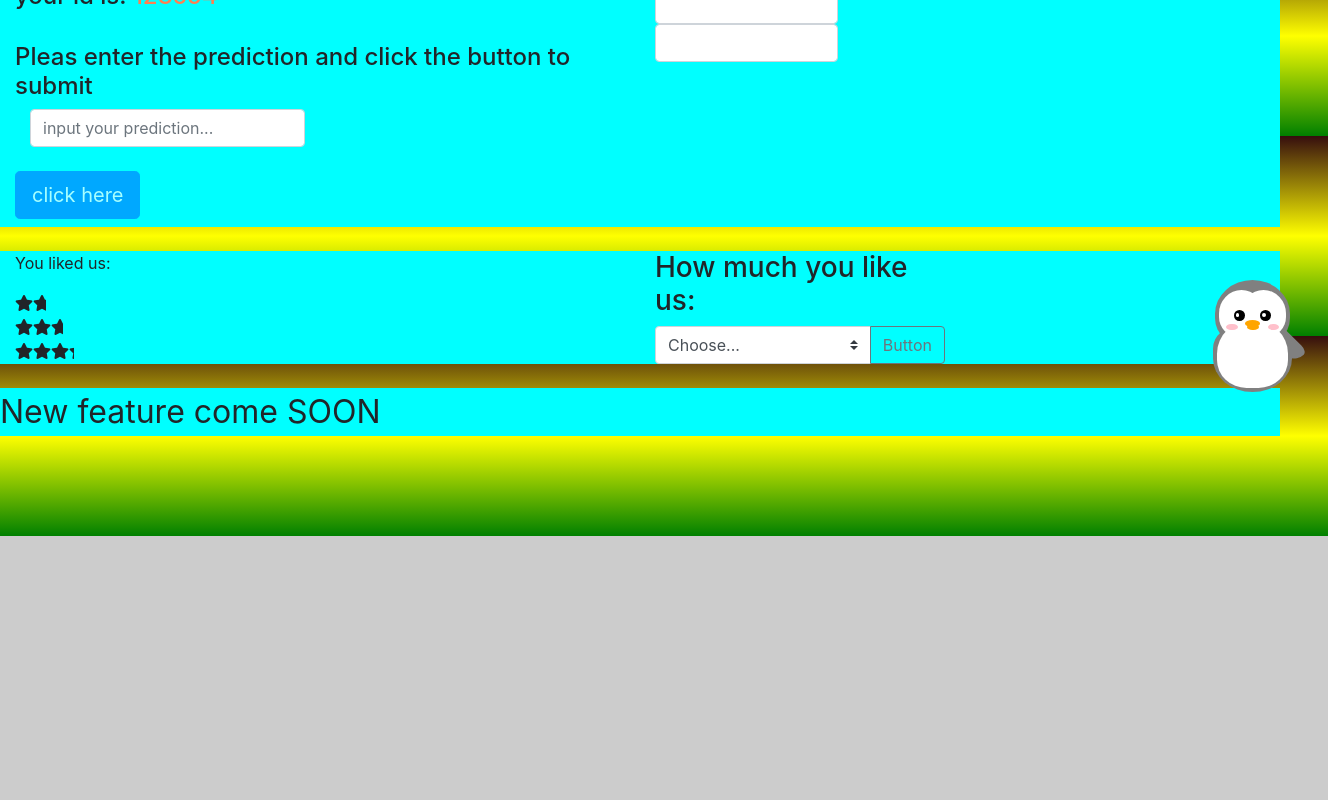
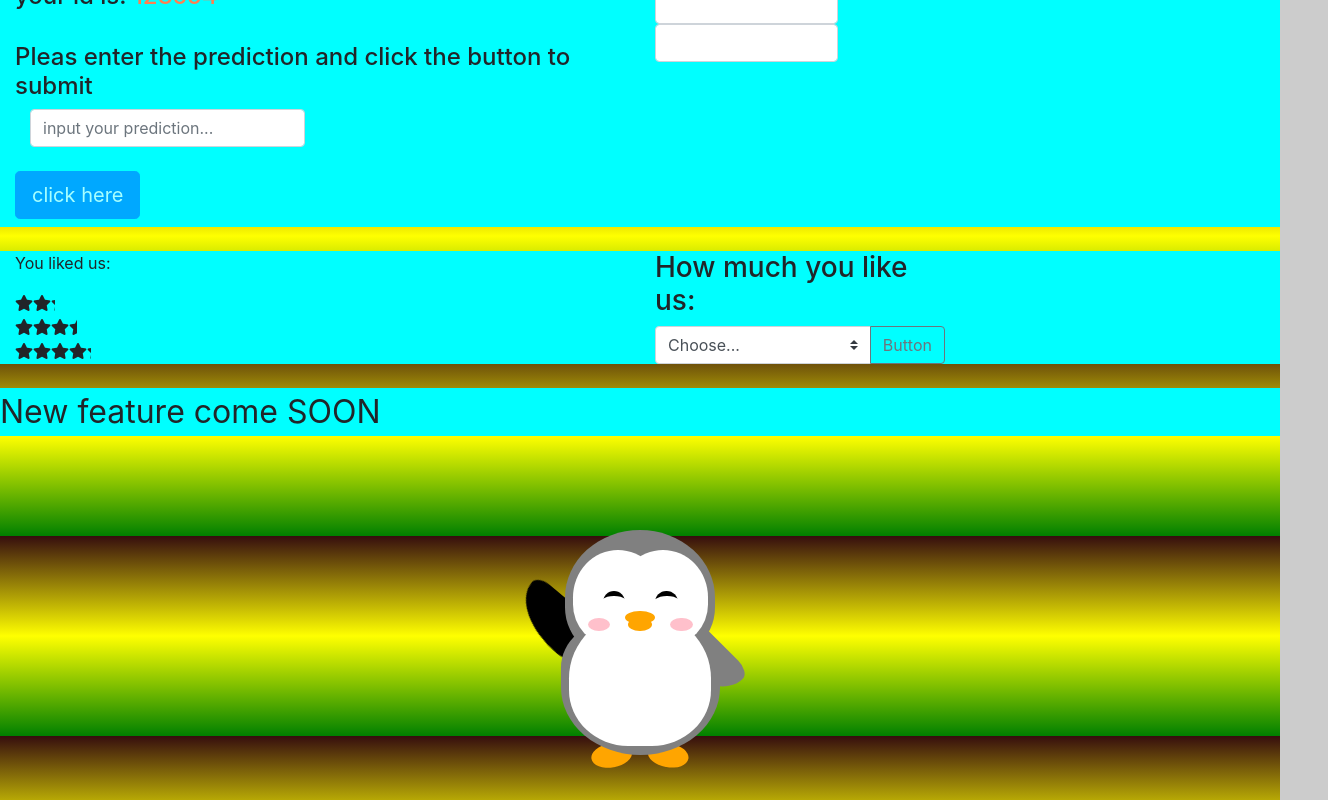
Before and after one commit to SaeidAshian/Angular-4-5, an Angular app in the folder first-app/: page / in a window 1280 px wide. Shown: the part 264-1064 px from the top of the page, 1328 px wide, since content can reach past the window. Before the commit the page ends 800 px from the top, so only its background shows below. Built offline with nearby package versions, Linux system fonts and the light colour scheme.

Commit message:
add penguing hand shacking
add new componentet use variable in css3

```diff
--- a/first-app/src/app/app.module.ts
+++ b/first-app/src/app/app.module.ts
@@ -8,11 +8,12 @@ import { ChangeBackGroundComponent } from './change-back-ground/change-back-grou
 import { StarComponent } from './star/star.component';
 import { CommentComponent } from './comment/comment.component';
 import { HeaderComponent } from './header/header.component';
-import { PenguinComponent } from './penguin/penguin.component'
+import { PenguinComponent } from './penguin/penguin.component';
+import { PenguinShackingComponent } from './penguin-shacking/penguin-shacking.component'
 
 @NgModule({
   declarations: [
-    AppComponent,TestComponent, HomeComponent, ChangeBackGroundComponent, StarComponent, CommentComponent, HeaderComponent, PenguinComponent
+    AppComponent,TestComponent, HomeComponent, ChangeBackGroundComponent, StarComponent, CommentComponent, HeaderComponent, PenguinComponent, PenguinShackingComponent
   ],
   imports: [
     BrowserModule,
--- a/first-app/src/app/home/home.component.css
+++ b/first-app/src/app/home/home.component.css
@@ -1,6 +1,8 @@
 .right-bottom {
-    top: 66%;
-    left: 92%;
+    top: -0.5rem;
+
+
+    right: 12rem;
     width: 1%;
     height: 1%;
 
--- a/first-app/src/app/home/home.component.html
+++ b/first-app/src/app/home/home.component.html
@@ -1,5 +1,6 @@
 
 <div [ngStyle]="{ backgroundColor : getColor() }" class="container-fluid">
+
     <div   class="row">
         <div class="col-lg-6">
             <h1>welcome to online result prediction</h1>
@@ -88,8 +89,6 @@
 <br>
 
 
-<app-change-back-ground>
-
-</app-change-back-ground>
-
-<app-penguin style=" position: absolute" class="right-bottom" ></app-penguin>
+<app-change-back-ground></app-change-back-ground>
+<app-penguin style="position:fixed" class="right-bottom" ></app-penguin>
+<app-penguin-shacking></app-penguin-shacking>
--- /dev/null
+++ b/first-app/src/app/penguin-shacking/penguin-shacking.component.html
@@ -0,0 +1,231 @@
+<style>
+    :root {
+      --penguin-size: 300px;
+      --penguin-skin: gray;
+      --penguin-belly: white;
+      --penguin-beak: orange;
+    }
+
+    @media (max-width: 350px) {
+      :root {
+
+        /* add code below */
+        --penguin-size:200px;
+        --penguin-skin:black;
+        /* add code above */
+
+      }
+    }
+
+    .penguin {
+      position: relative;
+      margin: auto;
+      display: block;
+      margin-top: 5%;
+      width: var(--penguin-size, 300px);
+      height: var(--penguin-size, 300px);
+    }
+
+    .right-cheek {
+      top: 15%;
+      left: 35%;
+      background: var(--penguin-belly, white);
+      width: 60%;
+      height: 70%;
+      border-radius: 70% 70% 60% 60%;
+    }
+
+    .left-cheek {
+      top: 15%;
+      left: 5%;
+      background: var(--penguin-belly, white);
+      width: 60%;
+      height: 70%;
+      border-radius: 70% 70% 60% 60%;
+    }
+
+    .belly {
+      top: 60%;
+      left: 2.5%;
+      background: var(--penguin-belly, white);
+      width: 95%;
+      height: 100%;
+      border-radius: 120% 120% 100% 100%;
+    }
+
+    .penguin-top {
+      top: 10%;
+      left: 25%;
+      background: var(--penguin-skin, gray);
+      width: 50%;
+      height: 45%;
+      border-radius: 70% 70% 60% 60%;
+    }
+
+    .penguin-bottom {
+      top: 40%;
+      left: 23.5%;
+      background: var(--penguin-skin, gray);
+      width: 53%;
+      height: 45%;
+      border-radius: 70% 70% 100% 100%;
+    }
+
+    .right-hand {
+      top: 5%;
+      left: 25%;
+      background: var(--penguin-skin, black);
+      width: 30%;
+      height: 60%;
+      border-radius: 30% 30% 120% 30%;
+      transform: rotate(130deg);
+      z-index: -1;
+      animation-duration: 3s;
+      animation-name: wave;
+      animation-iteration-count: infinite;
+      transform-origin:0% 0%;
+      animation-timing-function: linear;
+    }
+
+    @keyframes wave {
+        10% {
+          transform: rotate(110deg);
+        }
+        20% {
+          transform: rotate(130deg);
+        }
+        30% {
+          transform: rotate(110deg);
+        }
+        40% {
+          transform: rotate(130deg);
+        }
+      }
+
+    .left-hand {
+      top: 0%;
+      left: 75%;
+      background: var(--penguin-skin, gray);
+      width: 30%;
+      height: 60%;
+      border-radius: 30% 30% 30% 120%;
+      transform: rotate(-45deg);
+      z-index: -1;
+    }
+
+    .right-feet {
+      top: 85%;
+      left: 60%;
+      background: var(--penguin-beak, orange);
+      width: 15%;
+      height: 30%;
+      border-radius: 50% 50% 50% 50%;
+      transform: rotate(-80deg);
+      z-index: -2222;
+    }
+
+    .left-feet {
+      top: 85%;
+      left: 25%;
+      background: var(--penguin-beak, orange);
+      width: 15%;
+      height: 30%;
+      border-radius: 50% 50% 50% 50%;
+      transform: rotate(80deg);
+      z-index: -2222;
+    }
+
+    .right-eye {
+      top: 45%;
+      left: 60%;
+      background: black;
+      width: 15%;
+      height: 17%;
+      border-radius: 50%;
+    }
+
+    .left-eye {
+      top: 45%;
+      left: 25%;
+      background: black;
+      width: 15%;
+      height: 17%;
+      border-radius: 50%;
+    }
+
+    .sparkle {
+      top: 25%;
+      left:-23%;
+      background: white;
+      width: 150%;
+      height: 100%;
+      border-radius: 50%;
+    }
+
+    .blush-right {
+      top: 65%;
+      left: 15%;
+      background: pink;
+      width: 15%;
+      height: 10%;
+      border-radius: 50%;
+    }
+
+    .blush-left {
+      top: 65%;
+      left: 70%;
+      background: pink;
+      width: 15%;
+      height: 10%;
+      border-radius: 50%;
+    }
+
+    .beak-top {
+      top: 60%;
+      left: 40%;
+      background: var(--penguin-beak, orange);
+      width: 20%;
+      height: 10%;
+      border-radius: 50%;
+    }
+
+    .beak-bottom {
+      top: 65%;
+      left: 42%;
+      background: var(--penguin-beak, orange);
+      width: 16%;
+      height: 10%;
+      border-radius: 50%;
+    }
+
+    body {
+      background:#c6faf1;
+    }
+
+    .penguin * {
+      position: absolute;
+    }
+  </style>
+  <div class="penguin">
+    <div class="penguin-bottom">
+      <div class="right-hand"></div>
+      <div class="left-hand"></div>
+      <div class="right-feet"></div>
+      <div class="left-feet"></div>
+    </div>
+    <div class="penguin-top">
+      <div class="right-cheek"></div>
+      <div class="left-cheek"></div>
+      <div class="belly"></div>
+      <div class="right-eye">
+        <div class="sparkle"></div>
+      </div>
+      <div class="left-eye">
+        <div class="sparkle"></div>
+      </div>
+      <div class="blush-right"></div>
+      <div class="blush-left"></div>
+      <div class="beak-top"></div>
+      <div class="beak-bottom"></div>
+    </div>
+  </div>
--- /dev/null
+++ b/first-app/src/app/penguin-shacking/penguin-shacking.component.ts
@@ -0,0 +1,15 @@
+import { Component, OnInit } from '@angular/core';
+
+@Component({
+  selector: 'app-penguin-shacking',
+  templateUrl: './penguin-shacking.component.html',
+  styleUrls: ['./penguin-shacking.component.css']
+})
+export class PenguinShackingComponent implements OnInit {
+
+  constructor() { }
+
+  ngOnInit() {
+  }
+
+}
--- a/first-app/src/app/star/star.component.ts
+++ b/first-app/src/app/star/star.component.ts
@@ -26,7 +26,7 @@ export class StarComponent implements OnInit,OnChanges {
   ngOnInit() {
   }
   ngOnChanges(){
-     this.starwidth = this.rating * 70 / 5;
+     this.starwidth = this.rating * 91 / 5;
   }
   onStartClicked(){
     this.person.like = this.rating;
```
Also changed, not shown: first-app/src/app/penguin-shacking/penguin-shacking.component.css (added), 1 other file (tests, documents, lock files or other folders).
